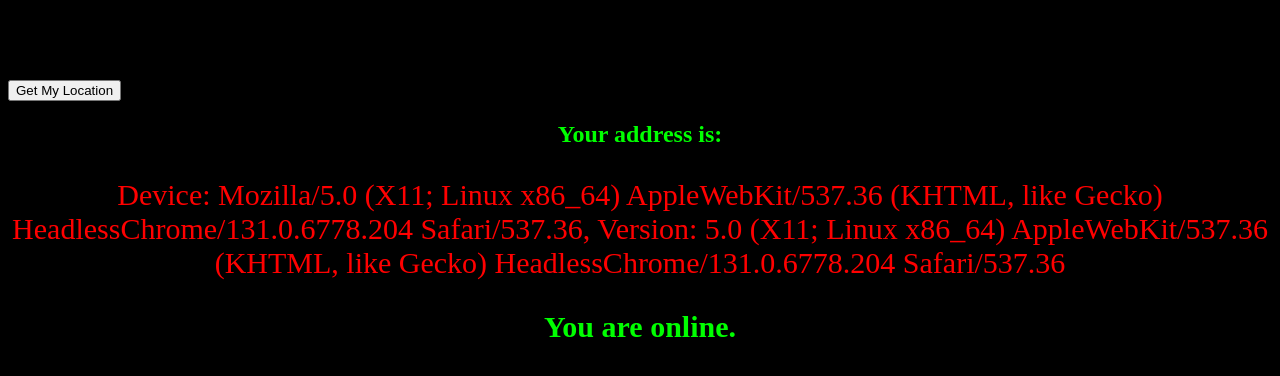
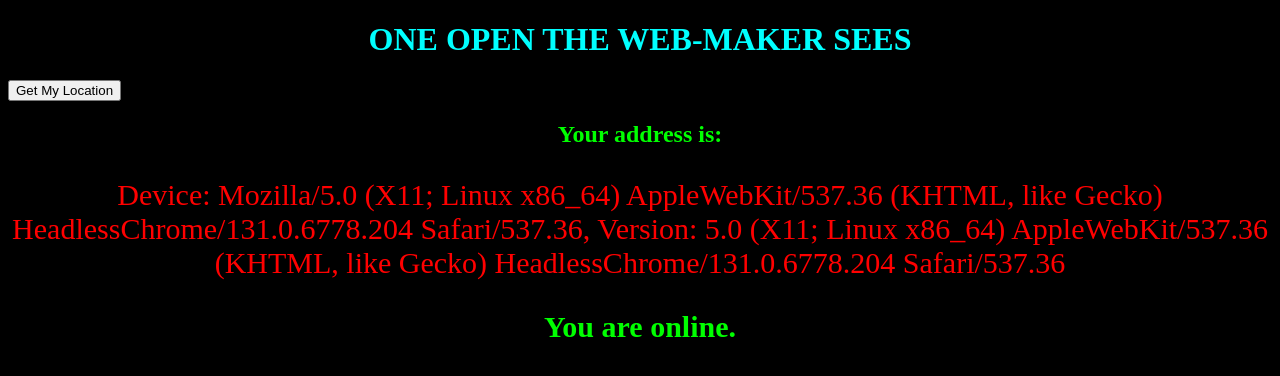
Before and after one commit to dhkiller350/you, a PHP site: page / in a window 1280 px wide. Shown: the top 376 px of the page. Run offline with PHP 8.4, Linux system fonts and the light colour scheme.

Commit message:
Update style.css

```diff
--- a/style.css
+++ b/style.css
@@ -18,3 +18,8 @@ h3{
     text-align:center;
     font-size:30px;
 }
+
+h1{
+    color:cyan;
+    text-align:center;
+}
```
